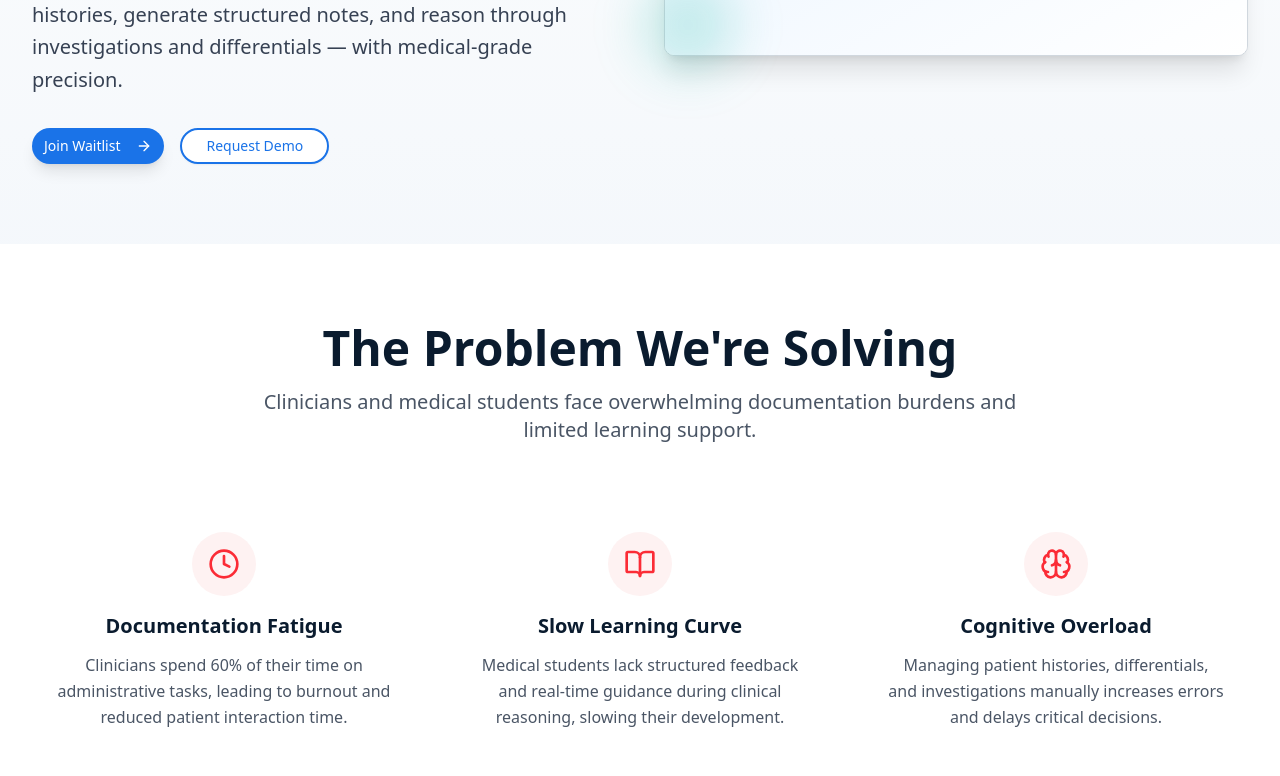
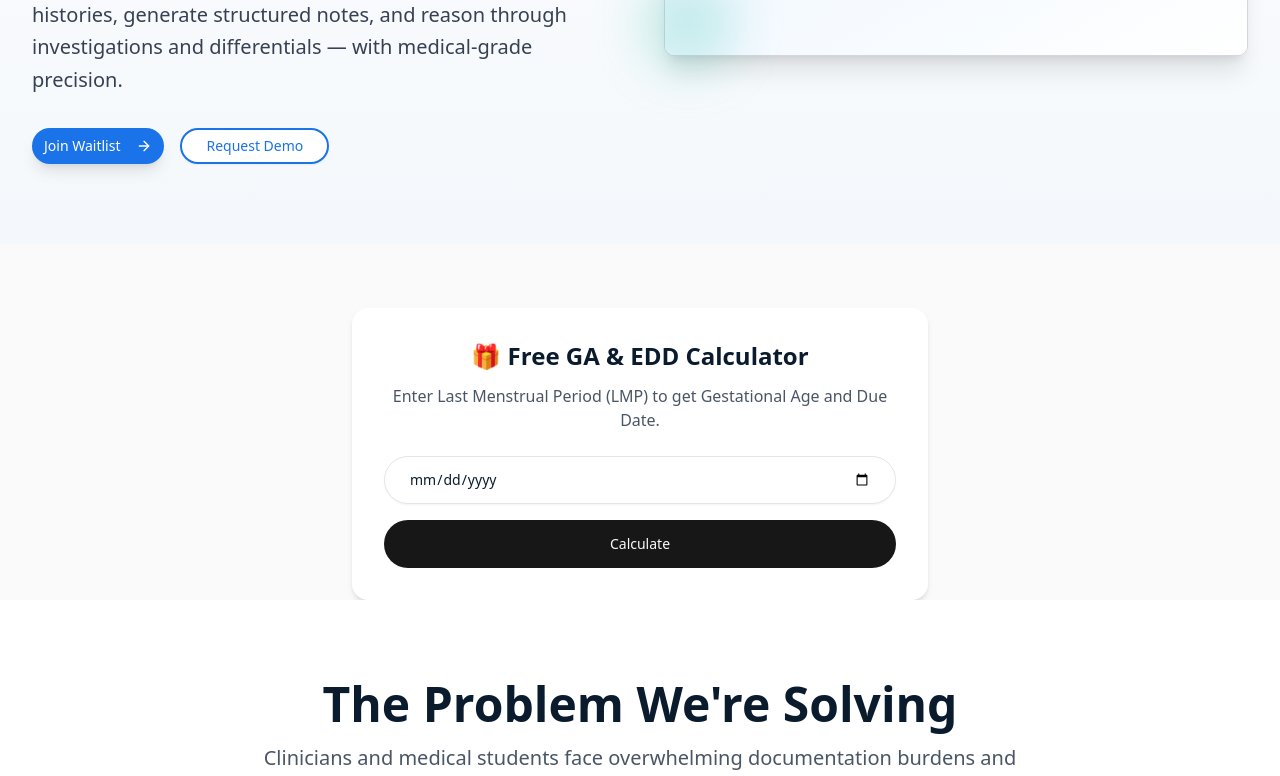
Before and after one commit to Eyrie-Nigeria/Eyriecare-fe, a Next.js app: page / in a window 1280 px wide. Shown: the part 546-1322 px from the top of the page. Built offline with nearby package versions, Linux system fonts and the light colour scheme.

Commit message:
added GA Calculator

```diff
--- a/app/page.tsx
+++ b/app/page.tsx
@@ -23,6 +23,7 @@ import {
   BookOpen,
   Zap,
 } from "lucide-react";
+import { GA_EDD_Calculator } from "@/components/GaCalculator";
 
 export default function Home() {
   const scrollToWaitlist = () => {
@@ -89,6 +90,7 @@ export default function Home() {
           </div>
         </div>
       </section>
+      <GA_EDD_Calculator />
 
       {/* Problem Section */}
       <section className="py-20 px-4 sm:px-6 lg:px-8 bg-white">
--- /dev/null
+++ b/components/GaCalculator.tsx
@@ -0,0 +1,79 @@
+"use client";
+
+import { useState } from "react";
+import { motion } from "framer-motion";
+import { Input } from "@/components/ui/input";
+import { Button } from "@/components/ui/button";
+
+export function GA_EDD_Calculator() {
+  const [lmp, setLmp] = useState("");
+  const [ga, setGa] = useState("");
+  const [edd, setEdd] = useState("");
+
+  const calculate = () => {
+    if (!lmp) return;
+
+    const lmpDate = new Date(lmp);
+    const today = new Date();
+
+    // Gestational Age (GA)
+    const diff = today.getTime() - lmpDate.getTime();
+    const days = Math.floor(diff / (1000 * 3600 * 24));
+    const weeks = Math.floor(days / 7);
+    const remainingDays = days % 7;
+
+    setGa(`${weeks} weeks ${remainingDays} days`);
+
+    // Estimated Due Date (EDD) — LMP + 280 days
+    const eddDate = new Date(lmpDate);
+    eddDate.setDate(eddDate.getDate() + 280);
+    setEdd(eddDate.toDateString());
+  };
+
+  return (
+    <motion.div
+      initial={{ opacity: 0, y: 20 }}
+      whileInView={{ opacity: 1, y: 0 }}
+      transition={{ duration: 0.6 }}
+      className="max-w-xl mx-auto mt-16 bg-white p-8 rounded-2xl shadow-md"
+    >
+      <h3 className="text-2xl font-bold text-deep-navy mb-3 text-center">
+        🎁 Free GA & EDD Calculator
+      </h3>
+      <p className="text-gray-600 text-center mb-6">
+        Enter Last Menstrual Period (LMP) to get Gestational Age and Due Date.
+      </p>
+
+      <div className="space-y-4">
+        <Input
+          type="date"
+          value={lmp}
+          onChange={(e) => setLmp(e.target.value)}
+          className="h-12 rounded-full px-6"
+        />
+
+        <Button onClick={calculate} className="w-full rounded-full h-12">
+          Calculate
+        </Button>
+
+        {ga && (
+          <div className="bg-sky-mist/40 p-4 rounded-xl mt-4">
+            <p className="text-deep-navy font-semibold">
+              Gestational Age:
+            </p>
+            <p className="text-gray-700">{ga}</p>
+          </div>
+        )}
+
+        {edd && (
+          <div className="bg-clinical-teal/20 p-4 rounded-xl mt-2">
+            <p className="text-deep-navy font-semibold">
+              Estimated Due Date (EDD):
+            </p>
+            <p className="text-gray-700">{edd}</p>
+          </div>
+        )}
+      </div>
+    </motion.div>
+  );
+}
```
